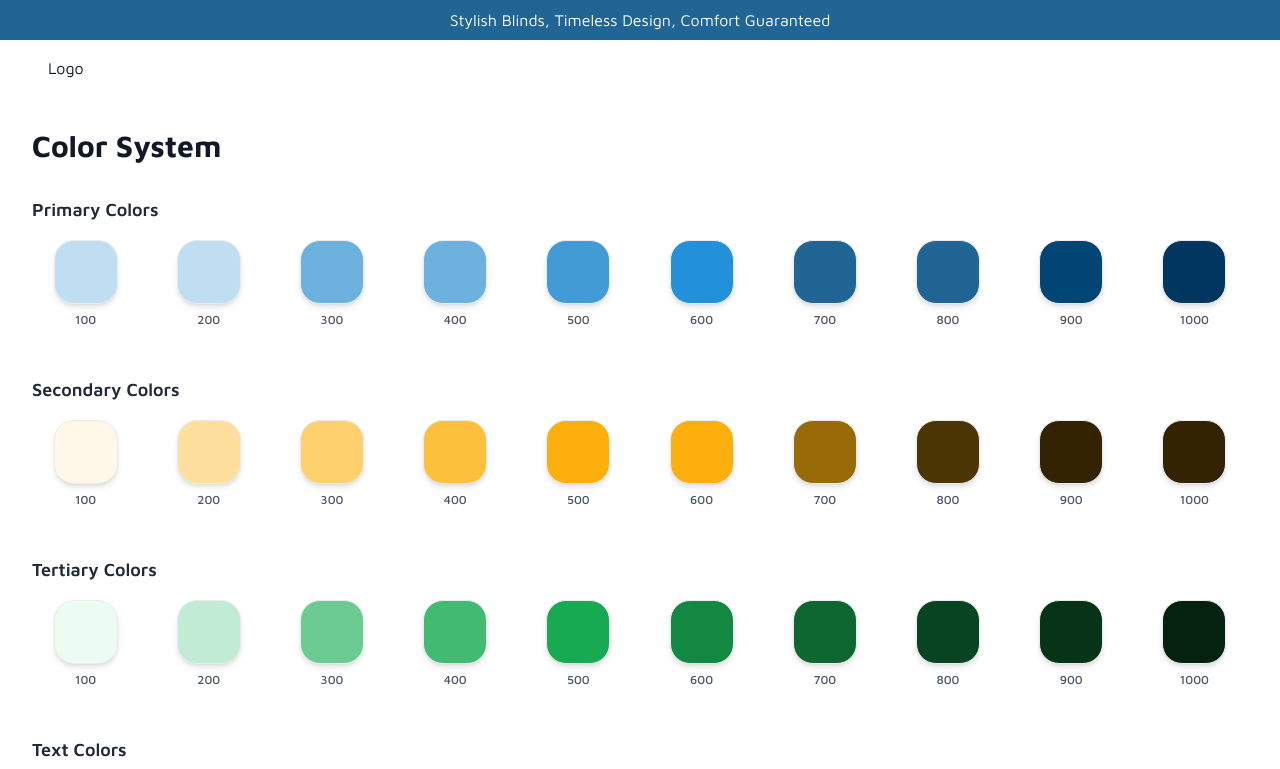
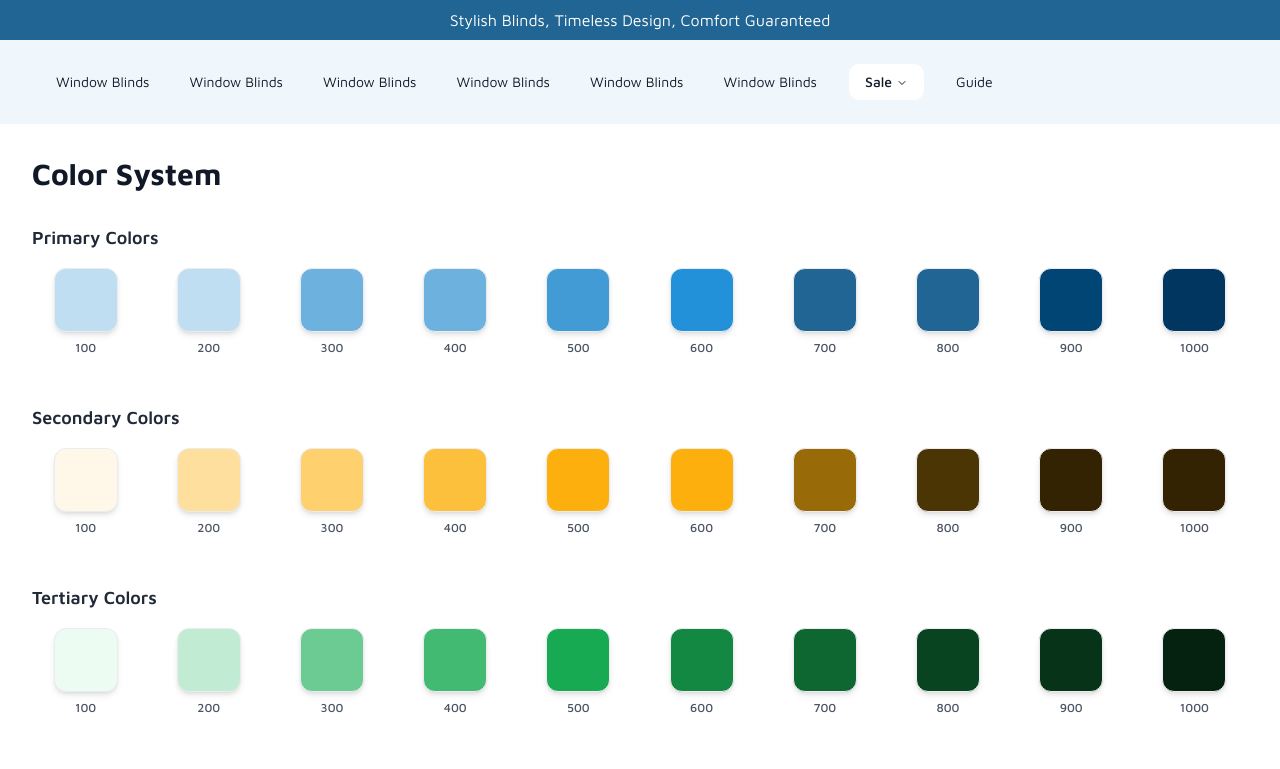
Before and after one commit to yameenaliabro/artista-web-nextjs, a Next.js app: page /colors in a window 1280 px wide. Shown: the top 769 px of the page. Built offline with nearby package versions, Linux system fonts and the light colour scheme.

Commit message:
feat: enhance layout and styling for DiscoverSection, FreeSamplesSection, Header, and NavigationMenu; update global styles for consistent radius

```diff
--- a/src/app/(public)/_sections/discover.tsx
+++ b/src/app/(public)/_sections/discover.tsx
@@ -95,11 +95,11 @@ export function DiscoverSection() {
 							>
 								<div className="px-3">
 									<Card className="pt-4 gap-2 group cursor-pointer">
-										<CardContent className="aspect-[3/4] px-4">
+										<CardContent className="relative aspect-[3/4] mx-4 px-0 rounded-lg overflow-hidden">
 											<Image
 												src={category.pictureId}
 												alt={category.name}
-												className="rounded-lg size-full object-center object-cover transition-transform duration-300 ease-in-out group-hover:scale-110"
+												className="size-full object-center object-cover transition-transform duration-300 ease-in-out group-hover:scale-110"
 											/>
 										</CardContent>
 										<CardFooter className="px-4">
--- a/src/app/(public)/_sections/free-samples.tsx
+++ b/src/app/(public)/_sections/free-samples.tsx
@@ -32,14 +32,14 @@ export function FreeSamplesSection() {
 				</div>
 				<div className="w-full md:w-1/2 h-1/2 md:h-full">
 					<div className="relative aspect-[3/4] w-2/3 mx-auto">
-						<div className="absolute inset-0 z-20 rounded-4xl overflow-hidden translate-y-8 -translate-x-20">
+						<div className="absolute inset-0 z-20 rounded-4xl overflow-hidden translate-y-6 md:translate-y-8 -translate-x-12 md:-translate-x-20">
 							<Image
 								src={assets.images.home.sample1.src}
 								alt={assets.images.home.sample1.alt}
 								className="size-full object-center object-cover"
 							/>
 						</div>
-						<div className="absolute inset-0 z-10 rounded-4xl overflow-hidden -translate-y-8 translate-x-20">
+						<div className="absolute inset-0 z-10 rounded-4xl overflow-hidden -translate-y-6 md:-translate-y-8 translate-x-12 md:translate-x-20">
 							<Image
 								src={assets.images.home.sample2.src}
 								alt={assets.images.home.sample2.alt}
--- a/src/app/_layout/header.tsx
+++ b/src/app/_layout/header.tsx
@@ -1,20 +1,96 @@
 import { Container } from "~/app/_layout/container";
+import {
+	NavigationMenu,
+	NavigationMenuItem,
+	NavigationMenuLink,
+	NavigationMenuList,
+	NavigationMenuTrigger,
+} from "~/components/ui/navigation-menu";
 import { cn } from "~/lib/utils";
+
+const components: { title: string; href: string; description: string }[] = [
+	{
+		title: "Alert Dialog",
+		href: "/docs/primitives/alert-dialog",
+		description:
+			"A modal dialog that interrupts the user with important content and expects a response.",
+	},
+	{
+		title: "Hover Card",
+		href: "/docs/primitives/hover-card",
+		description:
+			"For sighted users to preview content available behind a link.",
+	},
+	{
+		title: "Progress",
+		href: "/docs/primitives/progress",
+		description:
+			"Displays an indicator showing the completion progress of a task, typically displayed as a progress bar.",
+	},
+	{
+		title: "Scroll-area",
+		href: "/docs/primitives/scroll-area",
+		description: "Visually or semantically separates content.",
+	},
+	{
+		title: "Tabs",
+		href: "/docs/primitives/tabs",
+		description:
+			"A set of layered sections of content—known as tab panels—that are displayed one at a time.",
+	},
+	{
+		title: "Tooltip",
+		href: "/docs/primitives/tooltip",
+		description:
+			"A popup that displays information related to an element when the element receives keyboard focus or the mouse hovers over it.",
+	},
+];
 
 export function Header() {
 	return (
 		<header>
-			<div className={cn("bg-primary text-primary-foreground text-center p-2")}>
+			<div
+				className={cn("bg-primary text-primary-foreground text-center py-2")}
+			>
 				<Container>
 					<p>Stylish Blinds, Timeless Design, Comfort Guaranteed</p>
 				</Container>
 			</div>
 			<nav>
-				<Container className={"flex justify-between items-center px-2 py-4"}>
-					<h1>Logo</h1>
-					<ul></ul>
+				<Container></Container>
+			</nav>
+			<div className={cn("bg-primary-100/25 py-6")}>
+				<Container>
+					<NavigationMenu viewport={false}>
+						<NavigationMenuList className="justify-between gap-6">
+							<NavigationMenuItem>
+								<NavigationMenuLink>Window Blinds</NavigationMenuLink>
+							</NavigationMenuItem>
+							<NavigationMenuItem>
+								<NavigationMenuLink>Window Blinds</NavigationMenuLink>
+							</NavigationMenuItem>
+							<NavigationMenuItem>
+								<NavigationMenuLink>Window Blinds</NavigationMenuLink>
+							</NavigationMenuItem>
+							<NavigationMenuItem>
+								<NavigationMenuLink>Window Blinds</NavigationMenuLink>
+							</NavigationMenuItem>
+							<NavigationMenuItem>
+								<NavigationMenuLink>Window Blinds</NavigationMenuLink>
+							</NavigationMenuItem>
+							<NavigationMenuItem>
+								<NavigationMenuLink>Window Blinds</NavigationMenuLink>
+							</NavigationMenuItem>
+							<NavigationMenuItem>
+								<NavigationMenuTrigger>Sale</NavigationMenuTrigger>
+							</NavigationMenuItem>
+							<NavigationMenuItem>
+								<NavigationMenuLink>Guide</NavigationMenuLink>
+							</NavigationMenuItem>
+						</NavigationMenuList>
+					</NavigationMenu>
 				</Container>
-			</nav>
+			</div>
 		</header>
 	);
 }
--- a/src/components/ui/button.tsx
+++ b/src/components/ui/button.tsx
@@ -5,7 +5,7 @@ import type * as React from "react";
 import { cn } from "~/lib/utils";
 
 const buttonVariants = cva(
-	"inline-flex items-center justify-center gap-2 whitespace-nowrap rounded-md text-sm transition-all disabled:pointer-events-none disabled:opacity-50 [&_svg]:pointer-events-none [&_svg:not([class*='size-'])]:size-4 shrink-0 [&_svg]:shrink-0 outline-none focus-visible:border-ring focus-visible:ring-ring/50 focus-visible:ring-[3px] aria-invalid:ring-destructive/20 aria-invalid:border-destructive",
+	"inline-flex items-center justify-center gap-2 whitespace-nowrap rounded-2xl text-sm transition-all disabled:pointer-events-none disabled:opacity-50 [&_svg]:pointer-events-none [&_svg:not([class*='size-'])]:size-4 shrink-0 [&_svg]:shrink-0 outline-none focus-visible:border-ring focus-visible:ring-ring/50 focus-visible:ring-[3px] aria-invalid:ring-destructive/20 aria-invalid:border-destructive",
 	{
 		variants: {
 			variant: {
@@ -19,8 +19,8 @@ const buttonVariants = cva(
 			},
 			size: {
 				base: "h-9 px-4 py-2 has-[>svg]:px-3",
-				sm: "h-8 rounded-md gap-1.5 px-3 has-[>svg]:px-2.5",
-				lg: "h-10 rounded-md px-6 has-[>svg]:px-4",
+				sm: "h-8 gap-1.5 px-3 has-[>svg]:px-2.5",
+				lg: "h-10 px-6 has-[>svg]:px-4",
 				icon: "size-9",
 			},
 		},
--- a/src/components/ui/navigation-menu.tsx
+++ b/src/components/ui/navigation-menu.tsx
@@ -59,7 +59,7 @@ function NavigationMenuItem({
 }
 
 const navigationMenuTriggerStyle = cva(
-  "group inline-flex h-9 w-max items-center justify-center rounded-md bg-background px-4 py-2 text-sm font-medium hover:bg-accent hover:text-accent-foreground focus:bg-accent focus:text-accent-foreground disabled:pointer-events-none disabled:opacity-50 data-[state=open]:hover:bg-accent data-[state=open]:text-accent-foreground data-[state=open]:focus:bg-accent data-[state=open]:bg-accent/50 focus-visible:ring-ring/50 outline-none transition-[color,box-shadow] focus-visible:ring-[3px] focus-visible:outline-1"
+  "group inline-flex h-9 w-max items-center justify-center rounded-md bg-background px-4 py-2 text-sm font-medium hover:bg-muted hover:text-muted-foreground focus:bg-muted focus:text-muted-foreground disabled:pointer-events-none disabled:opacity-50 data-[state=open]:hover:bg-muted data-[state=open]:text-muted-foreground data-[state=open]:focus:bg-muted data-[state=open]:bg-muted/50 focus-visible:ring-ring/50 outline-none transition-[color,box-shadow] focus-visible:ring-[3px] focus-visible:outline-1"
 )
 
 function NavigationMenuTrigger({
@@ -129,7 +129,7 @@ function NavigationMenuLink({
     <NavigationMenuPrimitive.Link
       data-slot="navigation-menu-link"
       className={cn(
-        "data-[active=true]:focus:bg-accent data-[active=true]:hover:bg-accent data-[active=true]:bg-accent/50 data-[active=true]:text-accent-foreground hover:bg-accent hover:text-accent-foreground focus:bg-accent focus:text-accent-foreground focus-visible:ring-ring/50 [&_svg:not([class*='text-'])]:text-muted-foreground flex flex-col gap-1 rounded-sm p-2 text-sm transition-all outline-none focus-visible:ring-[3px] focus-visible:outline-1 [&_svg:not([class*='size-'])]:size-4",
+        "data-[active=true]:focus:bg-muted data-[active=true]:hover:bg-muted data-[active=true]:bg-muted/50 data-[active=true]:text-muted-foreground hover:bg-muted hover:text-muted-foreground focus:bg-muted focus:text-muted-foreground focus-visible:ring-ring/50 [&_svg:not([class*='text-'])]:text-muted-foreground flex flex-col gap-1 rounded-sm p-2 text-sm transition-all outline-none focus-visible:ring-[3px] focus-visible:outline-1 [&_svg:not([class*='size-'])]:size-4",
         className
       )}
       {...props}
--- a/src/styles/globals.css
+++ b/src/styles/globals.css
@@ -9,7 +9,7 @@
 	--font-mono: var(--font-geist-mono);
 
 	/* Base Radius */
-	--radius: 1.25rem;
+	--radius: 0.75rem;
 
 	/* Primary Colors */
 	--color-primary-1000: #00365f;
@@ -131,6 +131,9 @@
 	--radius-md: calc(var(--radius) - 2px);
 	--radius-lg: var(--radius);
 	--radius-xl: calc(var(--radius) + 4px);
+	--radius-2xl: calc(var(--radius) + 8px);
+	--radius-3xl: calc(var(--radius) + 12px);
+	--radius-full: 9999px;
 
 	/* Colors */
 	--color-background: var(--color-white);
```
